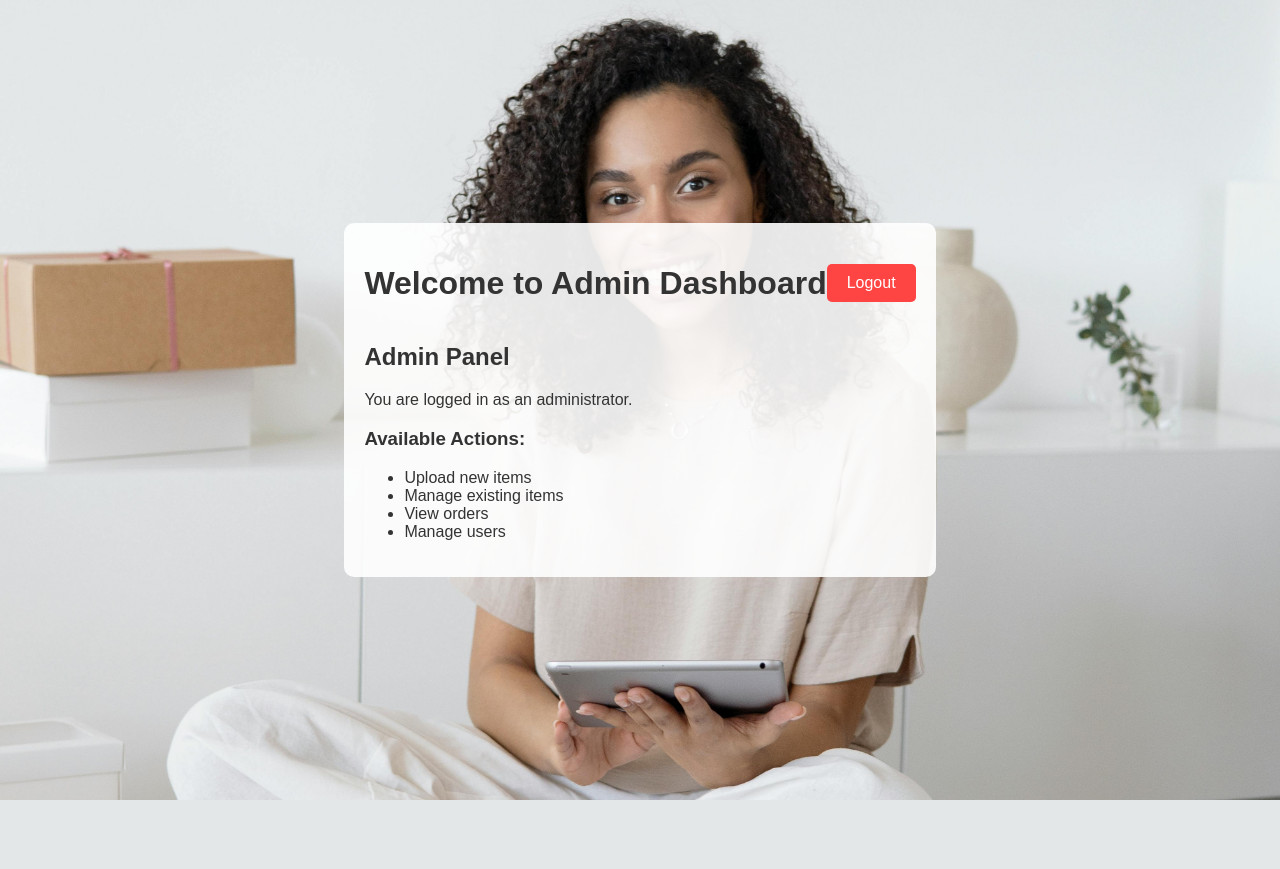
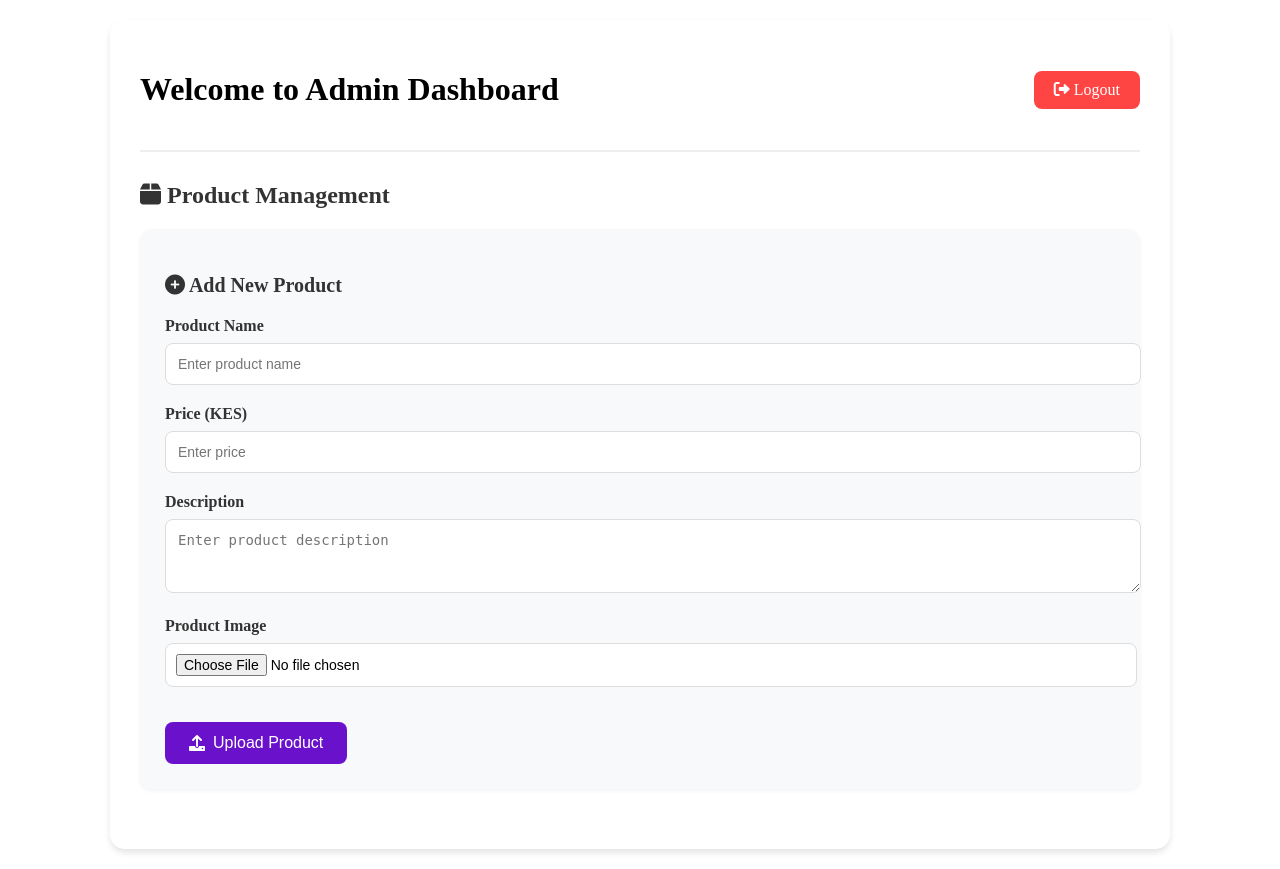
Before and after one commit to Malik1051/Dwaso-web-app, a Flask app: page /admin/dashboard in a window 1280 px wide. Before the commit the page ends 800 px from the top, so only its background shows below. Run offline with Flask 3, Linux system fonts and the light colour scheme; a user stored in the database is signed in.

Commit message:
Add admin dashboard functionality with product upload form and styling

```diff
--- /dev/null
+++ b/static/css/admin_dashboard.css
@@ -0,0 +1,143 @@
+
+        .dashboard-container {
+            background: rgba(255, 255, 255, 0.9);
+            padding: 30px;
+            border-radius: 15px;
+            max-width: 1000px;
+            margin: 20px auto;
+            box-shadow: 0 4px 6px rgba(0, 0, 0, 0.1);
+        }
+
+        .header {
+            display: flex;
+            justify-content: space-between;
+            align-items: center;
+            margin-bottom: 30px;
+            padding-bottom: 20px;
+            border-bottom: 2px solid #eee;
+        }
+
+        .logout-btn {
+            background: #ff4444;
+            color: white;
+            padding: 10px 20px;
+            border-radius: 8px;
+            text-decoration: none;
+            transition: background 0.3s ease;
+        }
+
+        .logout-btn:hover {
+            background: #cc0000;
+        }
+
+        .product-form {
+            background: #f8f9fa;
+            padding: 25px;
+            border-radius: 12px;
+            margin-top: 20px;
+            box-shadow: 0 2px 4px rgba(0,0,0,0.05);
+        }
+
+        .form-group {
+            margin-bottom: 20px;
+        }
+
+        .form-group label {
+            display: block;
+            margin-bottom: 8px;
+            font-weight: 600;
+            color: #333;
+        }
+
+        .form-group input, .form-group textarea {
+            width: 100%;
+            padding: 12px;
+            border: 1px solid #ddd;
+            border-radius: 8px;
+            transition: all 0.3s ease;
+            font-size: 14px;
+        }
+
+        .form-group input:focus, .form-group textarea:focus {
+            border-color: #6a11cb;
+            box-shadow: 0 0 0 2px rgba(106, 17, 203, 0.1);
+            outline: none;
+        }
+
+        .form-group input[type="file"] {
+            padding: 10px;
+            background: white;
+        }
+
+        .image-preview {
+            max-width: 200px;
+            margin-top: 15px;
+            border-radius: 8px;
+            overflow: hidden;
+            box-shadow: 0 2px 4px rgba(0,0,0,0.1);
+        }
+
+        .image-preview img {
+            width: 100%;
+            height: auto;
+            display: block;
+        }
+
+        .upload-btn {
+            background: #6a11cb;
+            color: white;
+            border: none;
+            padding: 12px 24px;
+            border-radius: 8px;
+            font-size: 16px;
+            cursor: pointer;
+            transition: background 0.3s ease;
+            display: flex;
+            align-items: center;
+            gap: 8px;
+            margin-top: 20px;
+        }
+
+        .upload-btn:hover {
+            background: #5a0db6;
+        }
+
+        .product-grid {
+            display: grid;
+            grid-template-columns: repeat(auto-fill, minmax(250px, 1fr));
+            gap: 25px;
+            margin-top: 30px;
+        }
+
+        .product-card {
+            background: white;
+            padding: 15px;
+            border-radius: 12px;
+            box-shadow: 0 2px 4px rgba(0,0,0,0.1);
+            transition: transform 0.3s ease;
+        }
+
+        .product-card:hover {
+            transform: translateY(-5px);
+        }
+
+        .product-card img {
+            width: 100%;
+            height: 200px;
+            object-fit: cover;
+            border-radius: 8px;
+            margin-bottom: 15px;
+        }
+
+        h2, h3 {
+            color: #333;
+            margin-bottom: 20px;
+        }
+
+        h2 {
+            font-size: 24px;
+        }
+
+        h3 {
+            font-size: 20px;
+        }
--- /dev/null
+++ b/static/js/admin_dashboard.js
@@ -0,0 +1,23 @@
+
+        // Image preview functionality
+        document.getElementById('productImage').addEventListener('change', function(e) {
+            const preview = document.getElementById('imagePreview');
+            const file = e.target.files[0];
+            const reader = new FileReader();
+
+            reader.onload = function(e) {
+                preview.innerHTML = `<img src="${e.target.result}" alt="Preview">`;
+            }
+
+            if (file) {
+                reader.readAsDataURL(file);
+            }
+        });
+
+        // Form submission (frontend only for now)
+        document.getElementById('productForm').addEventListener('submit', function(e) {
+            e.preventDefault();
+            alert('Frontend only: Product would be uploaded here');
+            this.reset();
+            document.getElementById('imagePreview').innerHTML = '';
+        });
--- a/templates/admin_dashboard.html
+++ b/templates/admin_dashboard.html
@@ -4,54 +4,61 @@
     <meta charset="UTF-8">
     <meta name="viewport" content="width=device-width, initial-scale=1.0">
     <title>Dwaso_Admin_Dashboard</title>
-    <link rel="stylesheet" href="{{ url_for('static', filename='css/style.css') }}">
-    <style>
-        .dashboard-container {
-            background: rgba(255, 255, 255, 0.9);
-            padding: 20px;
-            border-radius: 10px;
-            max-width: 800px;
-            margin: 20px auto;
-        }
-        .header {
-            display: flex;
-            justify-content: space-between;
-            align-items: center;
-            margin-bottom: 20px;
-        }
-        .logout-btn {
-            background: #ff4444;
-            color: white;
-            padding: 10px 20px;
-            border: none;
-            border-radius: 5px;
-            cursor: pointer;
-            text-decoration: none;
-        }
-        .logout-btn:hover {
-            background: #cc0000;
-        }
-    </style>
+    <link rel="stylesheet" href="https://cdnjs.cloudflare.com/ajax/libs/font-awesome/6.0.0/css/all.min.css">
+    <link rel="stylesheet" href="{{ url_for('static', filename='css/admin_dashboard.css') }}">
+
 </head>
 <body>
     <div class="dashboard-container">
         <div class="header">
             <h1>Welcome to Admin Dashboard</h1>
-            <a href="{{ url_for('admin_logout') }}" class="logout-btn">Logout</a>
+            <a href="{{ url_for('admin_logout') }}" class="logout-btn">
+                <i class="fas fa-sign-out-alt"></i> Logout
+            </a>
         </div>
+
         <div class="content">
-            <h2>Admin Panel</h2>
-            <p>You are logged in as an administrator.</p>
-            <div class="admin-actions">
-                <h3>Available Actions:</h3>
-                <ul>
-                    <li>Upload new items</li>
-                    <li>Manage existing items</li>
-                    <li>View orders</li>
-                    <li>Manage users</li>
-                </ul>
+            <h2><i class="fas fa-box"></i> Product Management</h2>
+
+            <!-- Upload Form -->
+            <div class="product-form">
+                <h3><i class="fas fa-plus-circle"></i> Add New Product</h3>
+                <form id="productForm" enctype="multipart/form-data">
+                    <div class="form-group">
+                        <label for="productName">Product Name</label>
+                        <input type="text" id="productName" name="productName" placeholder="Enter product name" required>
+                    </div>
+
+                    <div class="form-group">
+                        <label for="productPrice">Price (KES)</label>
+                        <input type="number" id="productPrice" name="productPrice" min="0" step="0.01" placeholder="Enter price" required>
+                    </div>
+
+                    <div class="form-group">
+                        <label for="productDescription">Description</label>
+                        <textarea id="productDescription" name="productDescription" rows="3" placeholder="Enter product description" required></textarea>
+                    </div>
+
+                    <div class="form-group">
+                        <label for="productImage">Product Image</label>
+                        <input type="file" id="productImage" name="productImage" accept="image/*" required>
+                        <div id="imagePreview" class="image-preview"></div>
+                    </div>
+
+                    <button type="submit" class="upload-btn">
+                        <i class="fas fa-upload"></i>
+                        Upload Product
+                    </button>
+                </form>
+            </div>
+
+            <!-- Product Display -->
+            <div class="product-grid">
+                <!-- Products will be dynamically added here -->
             </div>
         </div>
     </div>
+
+    <script src="{{ url_for('static', filename='js/admin_dashboard.js') }}"></script>
 </body>
 </html>
```
Also changed, not shown: ecommerce.db.
